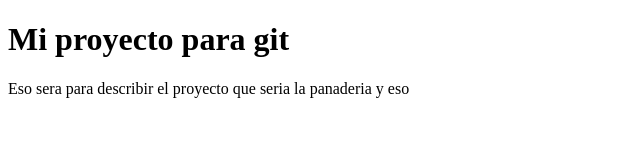
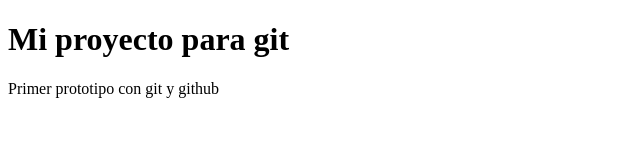
Before and after one commit to Maximilianobarro/tp-git-barro, a plain HTML site: page index.html in a window 1280 px wide. Shown: the whole page, without its empty margins (0-640 px from the left). Drawn offline with Linux system fonts and the light colour scheme.

Commit message:
Agrego parrafo descriptivo en index

```diff
--- a/index.html
+++ b/index.html
@@ -8,6 +8,6 @@
 </head>
 <body>
     <h1>Mi proyecto para git</h1>
-    <p>Eso sera para describir el proyecto que seria la panaderia y eso</p>
+    <p>Primer prototipo con git y github</p>
 </body>
 </html>
```
